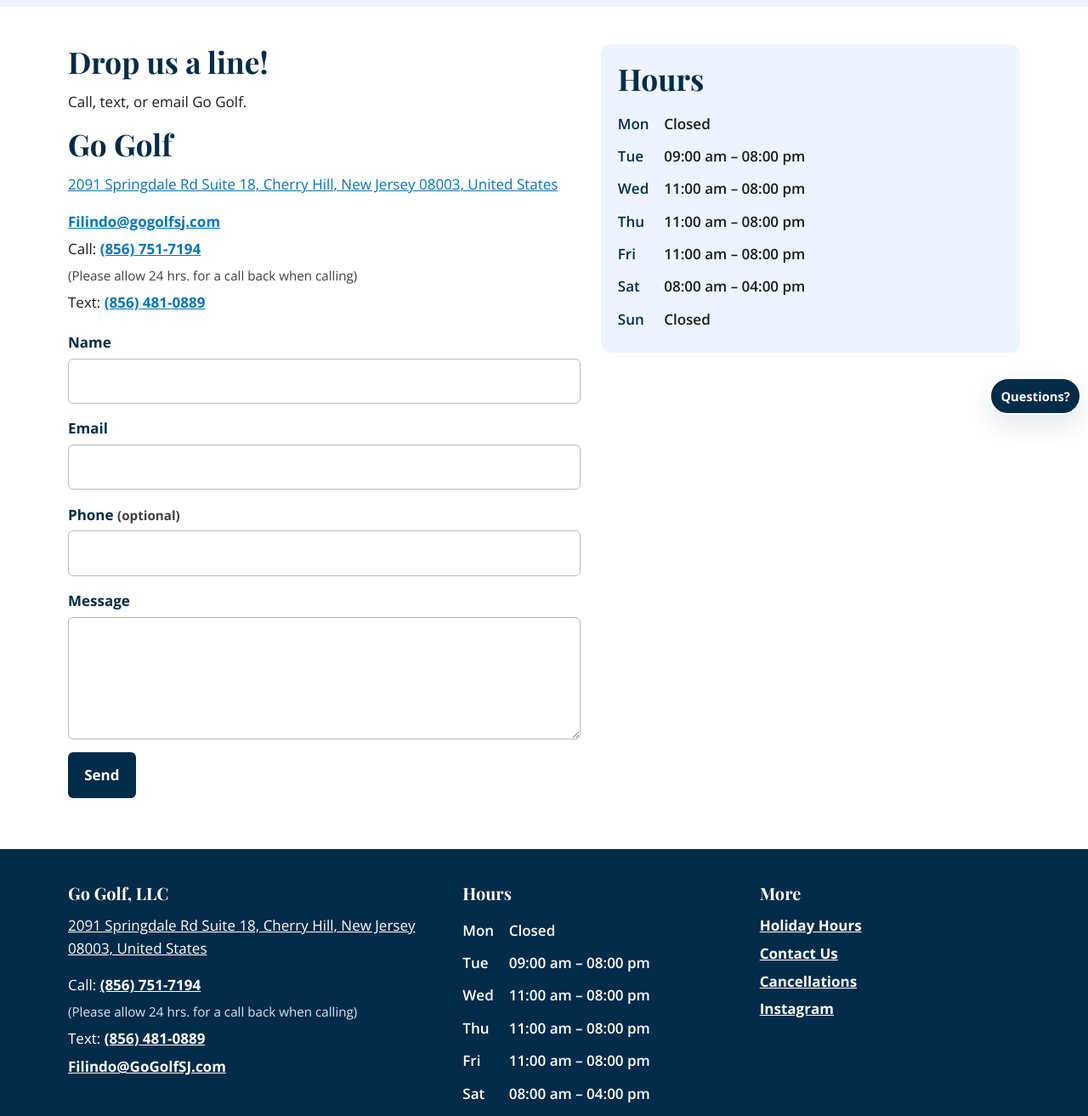
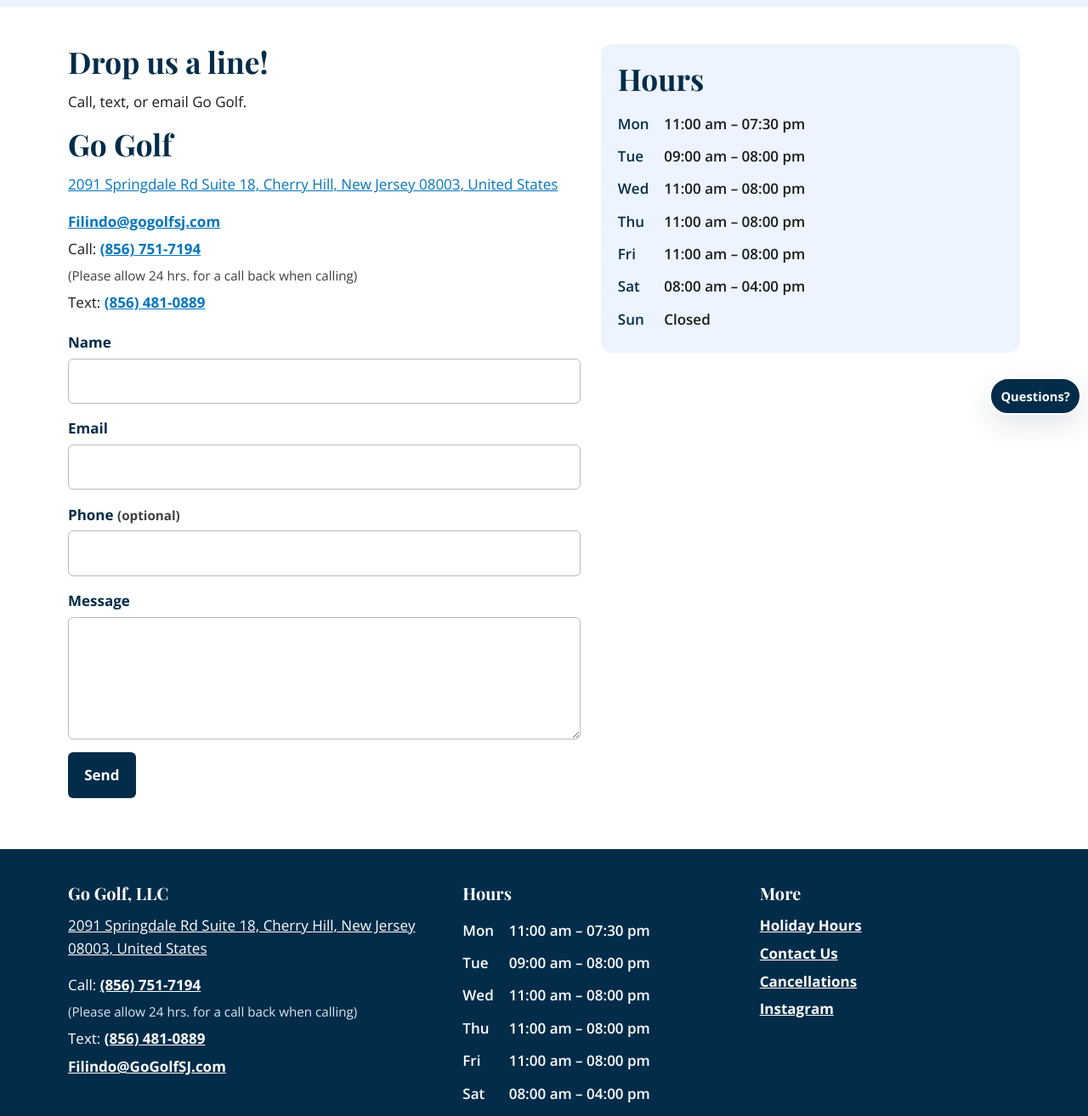
Before and after one commit to GoGolfLLC/Gogolf-website, a plain HTML site: page contact-us/index.html in a window 1280 px wide. Shown: the part 300-1613 px from the top of the page at 85% size. Drawn offline with Linux system fonts and the light colour scheme.

Commit message:
Open Mondays from 11:00 am to 7:30 pm. (#16)
Every weekly hours table now lists Monday at that time. The other days stay the same.

Co-authored-by: Cursor Agent <cursoragent@cursor.com>
Co-authored-by: GoGolfLLC <GoGolfLLC@users.noreply.github.com>

```diff
--- a/contact-us/index.html
+++ b/contact-us/index.html
@@ -95,7 +95,7 @@
           <h2>Hours</h2>
         <table class="hours">
           <caption class="sr-only">Weekly hours</caption>
-          <tr><th scope="row">Mon</th><td>Closed</td></tr>
+          <tr><th scope="row">Mon</th><td>11:00 am – 07:30 pm</td></tr>
           <tr><th scope="row">Tue</th><td>09:00 am – 08:00 pm</td></tr>
           <tr><th scope="row">Wed</th><td>11:00 am – 08:00 pm</td></tr>
           <tr><th scope="row">Thu</th><td>11:00 am – 08:00 pm</td></tr>
@@ -123,7 +123,7 @@
       <h2>Hours</h2>
         <table class="hours">
           <caption class="sr-only">Weekly hours</caption>
-          <tr><th scope="row">Mon</th><td>Closed</td></tr>
+          <tr><th scope="row">Mon</th><td>11:00 am – 07:30 pm</td></tr>
           <tr><th scope="row">Tue</th><td>09:00 am – 08:00 pm</td></tr>
           <tr><th scope="row">Wed</th><td>11:00 am – 08:00 pm</td></tr>
           <tr><th scope="row">Thu</th><td>11:00 am – 08:00 pm</td></tr>
```
Also changed, not shown: 2029-pga-championship/index.html (+1 -1 lines), 404.html (+1 -1 lines), cancellations/index.html (+1 -1 lines), club-fitting/index.html (+1 -1 lines), corporate-memberships/index.html (+1 -1 lines), egift-card/index.html (+1 -1 lines), evaluations/index.html (+1 -1 lines), fitness/index.html (+1 -1 lines), golf-lessons/index.html (+1 -1 lines), holiday-hours/index.html (+1 -1 lines), index.html (+2 -2 lines), instructors/index.html (+1 -1 lines), junior-golf/index.html (+1 -1 lines), leagues/index.html (+1 -1 lines), 2 more files.
